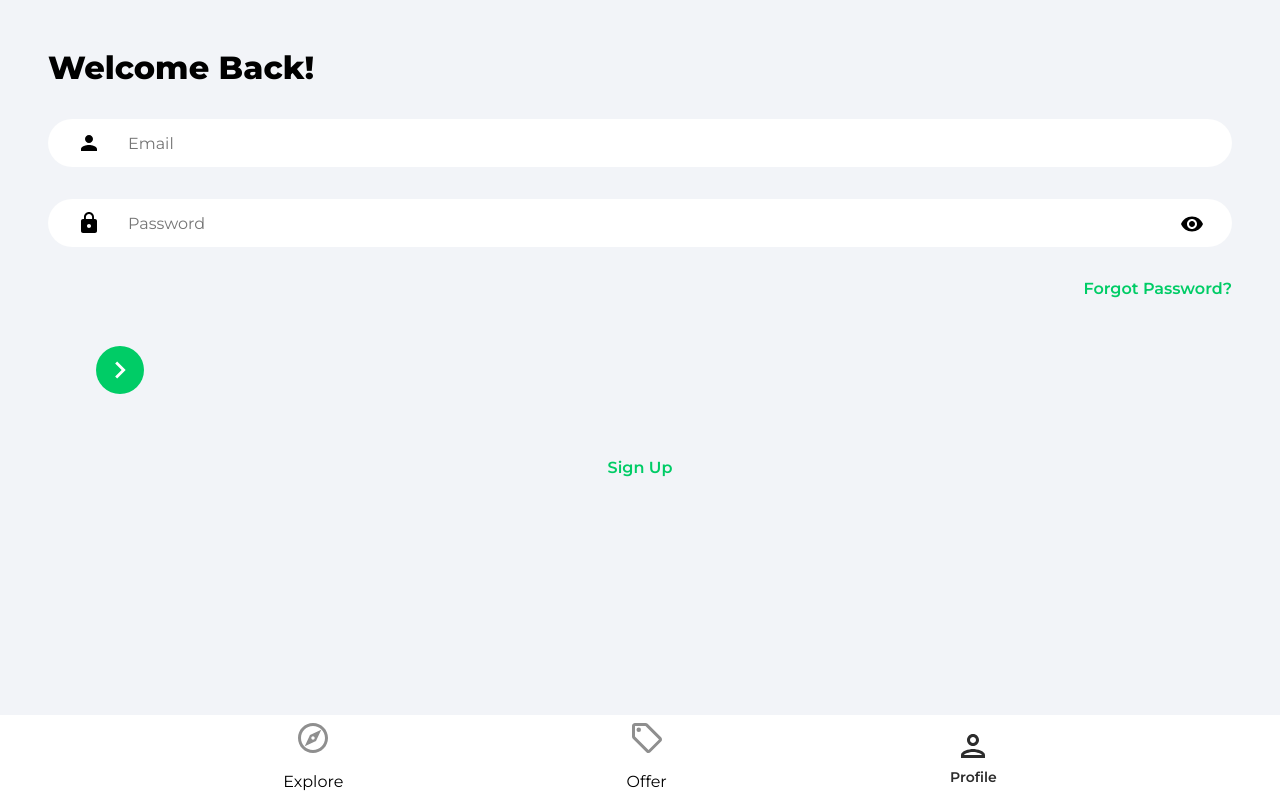
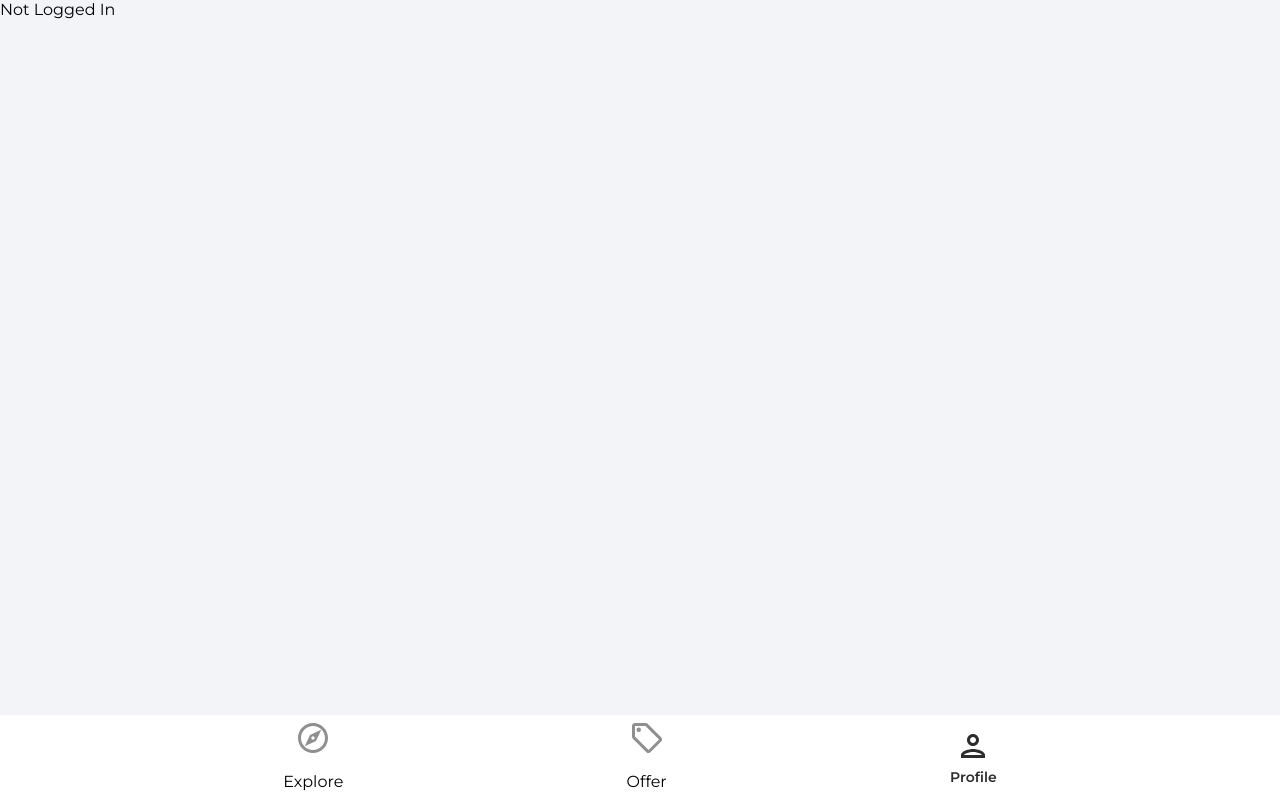
Before and after one commit to ldallalio/house-marketplace, a React (Create React App) app: page /profile in a window 1280 px wide. Built offline with nearby package versions, Linux system fonts and the light colour scheme.

Commit message:
user sign in

```diff
--- a/src/App.js
+++ b/src/App.js
@@ -17,7 +17,7 @@
 					<Route path='/forgot-password' element={<ForgotPassword />} />
 					<Route path='/sign-in' element={<SignIn />} />
 					<Route path='/sign-up' element={<SignUp />} />
-					<Route path='/profile' element={<SignIn />} />
+					<Route path='/profile' element={<Profile />} />
 				</Routes>
 				<Navbar />
 			</Router>
--- a/src/pages/Profile.jsx
+++ b/src/pages/Profile.jsx
@@ -1,11 +1,15 @@
-import React from 'react';
+import React, { useEffect, useState } from 'react';
+import { getAuth } from 'firebase/auth';
 
 function Profile() {
-	return (
-		<div>
-			<h1>Profile</h1>
-		</div>
-	);
+	const [user, setUser] = useState(null);
+
+	const auth = getAuth();
+	useEffect(() => {
+		setUser(auth.currentUser);
+	}, []);
+
+	return user ? <h1>{user.displayName}</h1> : 'Not Logged In';
 }
 
 export default Profile;
--- a/src/pages/SignIn.jsx
+++ b/src/pages/SignIn.jsx
@@ -1,5 +1,6 @@
 import React, { useState } from 'react';
 import { Link, useNavigate } from 'react-router-dom';
+import { getAuth, signInWithEmailAndPassword } from 'firebase/auth';
 import { ReactComponent as ArrowRightIcon } from '../assets/svg/keyboardArrowRightIcon.svg';
 import visibilityIcon from '../assets/svg/visibilityIcon.svg';
 
@@ -19,13 +20,33 @@
 			[e.target.id]: e.target.value,
 		}));
 	};
+
+	const onSubmit = async (e) => {
+		e.preventDefault();
+
+		try {
+			const auth = getAuth();
+
+			const userCredential = await signInWithEmailAndPassword(
+				auth,
+				email,
+				password,
+			);
+
+			if (userCredential.user) {
+				navigate('/');
+			}
+		} catch (error) {
+			console.log(error);
+		}
+	};
 	return (
 		<>
 			<div className='pageContainer'>
 				<header>
 					<p className='pageHeader'>Welcome Back!</p>
 				</header>
-				<form>
+				<form onSubmit={onSubmit}>
 					<input
 						className='emailInput'
 						type='email'
```
